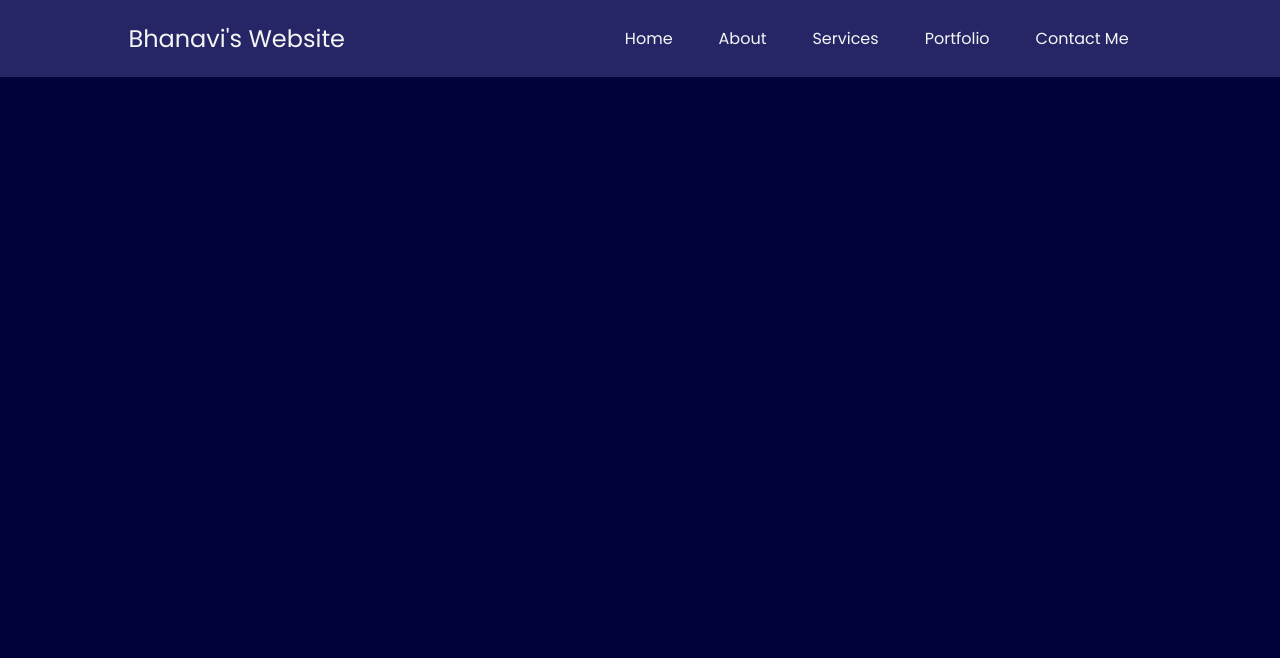
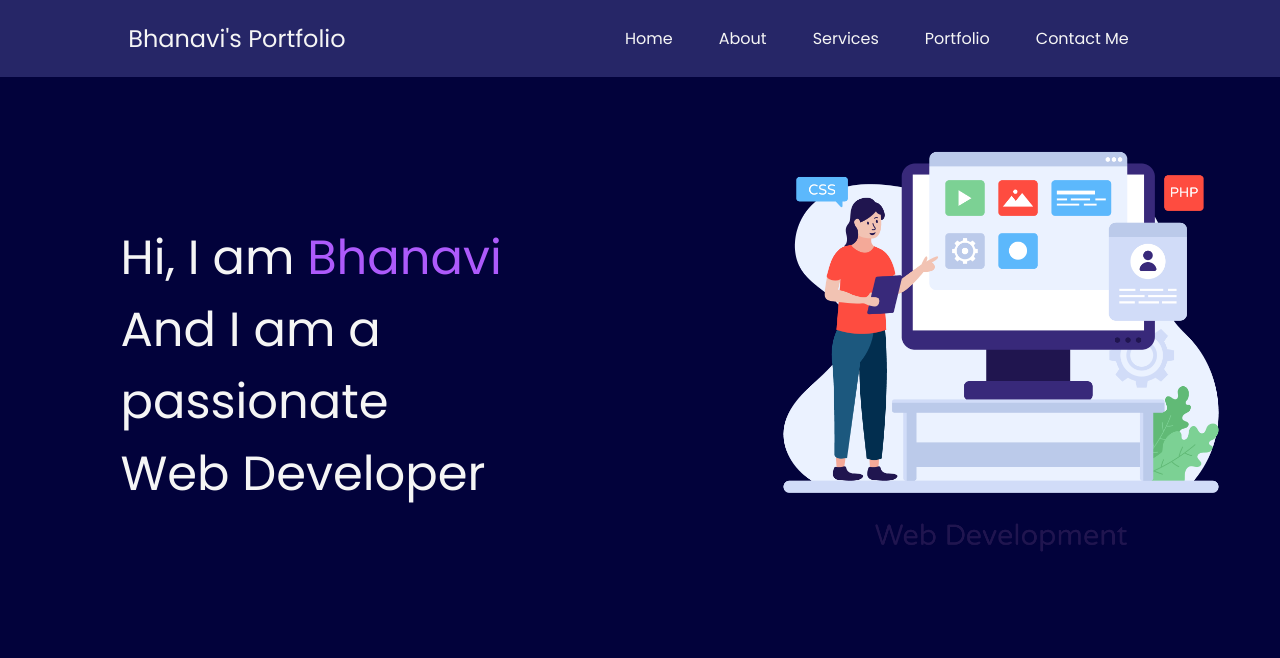
Before and after one commit to bhanavigoyal/Portfolio, a plain HTML site: page index.html in a window 1280 px wide. Drawn offline with Linux system fonts and the light colour scheme.

Commit message:
added contents to index

```diff
--- a/index.html
+++ b/index.html
@@ -20,10 +20,10 @@
       body {
         background-color: rgb(2, 2, 59);
         color: whitesmoke;
-        font-family: 'Poppins', sans-serif;
+        font-family: "Poppins", sans-serif;
       }
 
-      nav{
+      nav {
         display: flex;
         justify-content: space-around;
         align-items: center;
@@ -31,35 +31,86 @@
         background-color: rgb(38, 38, 103);
       }
 
-      nav ul{
+      nav ul {
         display: flex;
         justify-content: center;
       }
 
-      nav ul li{
+      nav ul li {
         list-style: none;
         margin: 0 23px;
       }
 
-      .left{
+      nav ul li a{
+        text-decoration: none;
+        color: whitesmoke;
+      }
+
+      nav ul li a:hover{
+        color: rgb(173, 90, 251);
+        /* font-size: 1.01rem; */
+      }
+
+      .left {
         font-size: 1.5rem;
+      }
+
+      .firstSection{
+        display: flex;
+        justify-content: space-around;
+        /* margin: 70px 0; */
+        /* background-color: red; */
+      }
+
+      .firstSection> div{
+        width: 30%;
+      }
+
+      .leftSection{
+        font-size: 3rem;
+        margin: 145px 0;
+      }
+
+      .rightSection{
+        margin: 20px 0;
+        margin-right: 30px;
+      }
+
+      .rightSection img{
+        width: 133%;
+      }
+
+      .purple{
+        color: rgb(173, 90, 251);
       }
     </style>
   </head>
   <body>
     <header>
       <nav>
-        <div class="left">Bhanavi's Website</div>
+        <div class="left">Bhanavi's Portfolio</div>
         <div class="right">
-            <ul>
-                <li>Home</li>
-                <li>About</li>
-                <li>Services</li>
-                <li>Portfolio</li>
-                <li>Contact Me</li>
-            </ul>
+          <ul>
+            <li><a href="/">Home</a></li>
+            <li><a href="/">About</a></li>
+            <li><a href="/">Services</a></li>
+            <li><a href="/">Portfolio</a></li>
+            <li><a href="/">Contact Me</a></li>
+          </ul>
         </div>
       </nav>
     </header>
+    <main>
+        <section class="firstSection">
+            <div class="leftSection">
+                Hi, I am <span class="purple">Bhanavi</span>
+                <div>And I am a passionate</div>
+                <div>Web Developer</div>
+            </div>
+            <div class="rightSection">
+                <img src="/img/developer.png" alt="">
+            </div>
+        </section>
+    </main>
   </body>
 </html>
```
Also changed, not shown: img/developer.png (added), 1 other file.
